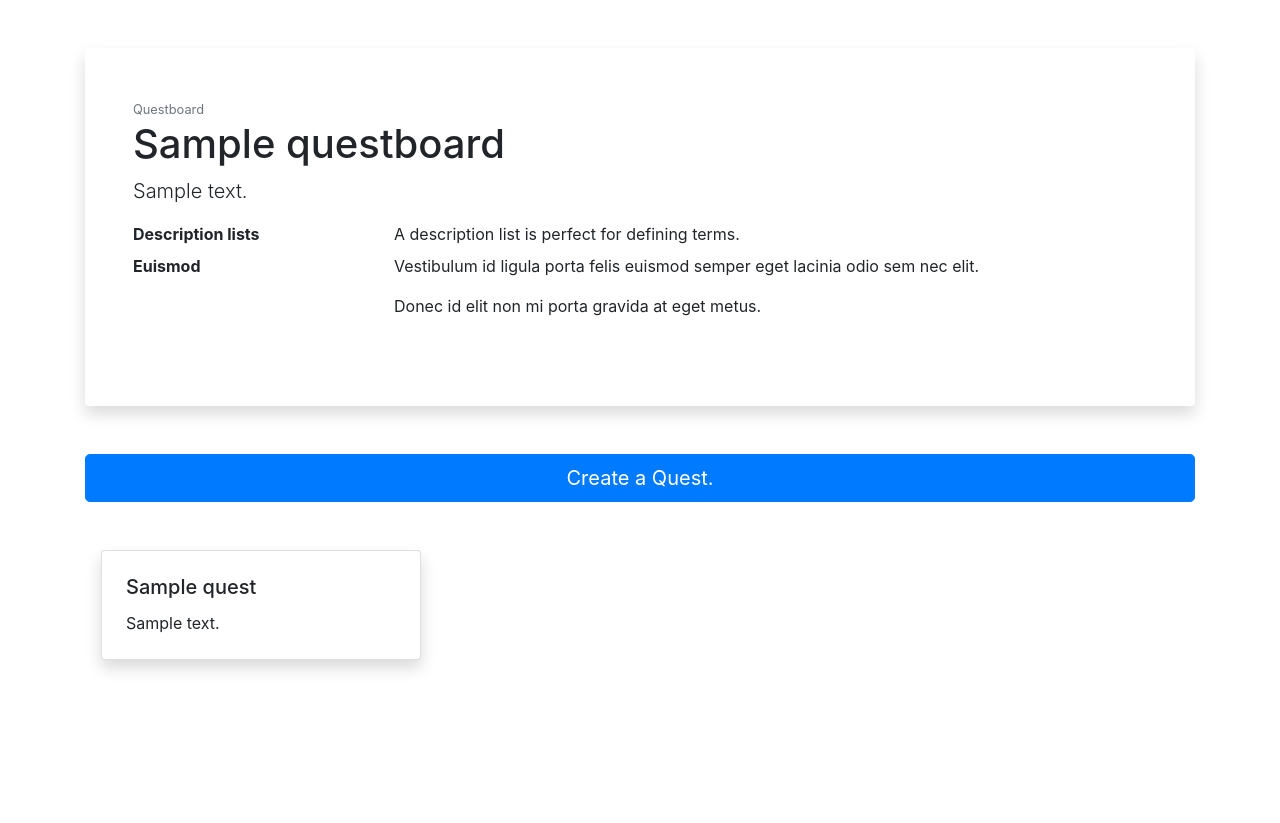
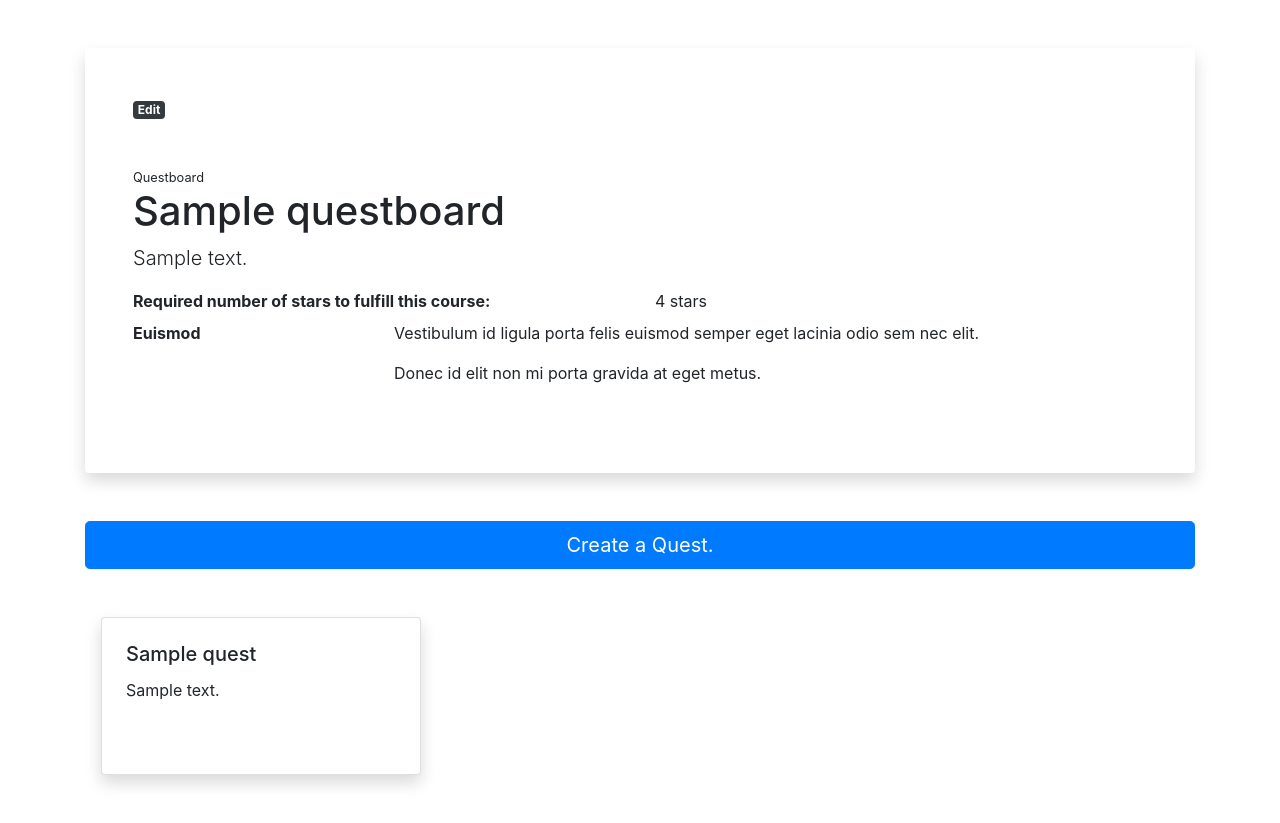
Before and after one commit to jaymdl/questboard, a Django app: page /questboard_detail/1 in a window 1280 px wide. Shown: the part 56-879 px from the top of the page. Before the commit the page ends 727 px from the top, so only its background shows below. Run offline with Django 3.2, Linux system fonts and the light colour scheme; a user stored in the database is signed in; tables that the repository leaves empty hold one stand-in row (values such as "Sample post"); some libraries are stand-ins or nearby versions.

Commit message:
Add edit function for Questboard instance

```diff
--- a/finalproject/urls.py
+++ b/finalproject/urls.py
@@ -30,5 +30,6 @@ urlpatterns = [
     path('add_member_one/<str:quest_pk>', qb_views.add_member_one, name='add_member_one'),
     path('add_member_two/<str:quest_pk>', qb_views.add_member_two, name='add_member_two'),
     path('add_member_three/<str:quest_pk>', qb_views.add_member_three, name='add_member_three'),
+    path('update_questboard/<str:pk>', qb_views.update_questboard, name='update_questboard'),
 
 ]
--- a/questboard/templates/questboard/questboard_detail.html
+++ b/questboard/templates/questboard/questboard_detail.html
@@ -2,14 +2,40 @@
 {% block content %}
 {% if request.user.is_authenticated %}
     <div class="shadow p-5 mb-5 bg-white rounded">
-        <small class="text-muted">Questboard</small>
+        {% if request.user == teacher %}
+        <div class="mb-5">
+            <a href="#" class="badge badge-dark" data-toggle="modal" data-target="#editQuestboardModal{{ questboard.pk }}">Edit</a>
+        </div>
+
+        <div class="modal fade" id="editQuestboardModal{{ questboard.pk }}" tabindex="-1" role="dialog" aria-labelledby="exampleModalCenterTitle" aria-hidden="true">
+              <div class="modal-dialog modal-dialog-centered" role="document">
+                <div class="modal-content">
+                  <div class="modal-header">
+                    <h5 class="modal-title" id="exampleModalLongTitle">Edit Item</h5>
+                    <button type="button" class="close" data-dismiss="modal" aria-label="Close">
+                      <span aria-hidden="true">&times;</span>
+                    </button>
+                  </div>
+                  <div class="modal-body">
+                    <form method='POST' action="{% url 'update_questboard' questboard.pk %}"> {% csrf_token %}
+                    {{ edit_questboard_form.as_p }}
+                    <input type='submit' class="btn btn-primary"" value='Update' />
+                    </form>
+                  </div>
+                  <div class="modal-footer">
+                  </div>
+                </div>
+              </div>
+        </div>
+        {% endif %}
+        <small class="d-flex self-align-center">Questboard </small>
         <h1 class="display-6">  {{ questboard.name }} </h1>
         <p class="lead">
               {{ questboard.description }}
         </p>
         <dl class="row">
-              <dt class="col-sm-3">Description lists</dt>
-              <dd class="col-sm-9">A description list is perfect for defining terms.</dd>
+              <dt class="col-sm-6">Required number of stars to fulfill this course: </dt>
+              <dd class="col-sm-6"> {{ questboard.required_stars }} stars</dd>
 
               <dt class="col-sm-3">Euismod</dt>
               <dd class="col-sm-9">
@@ -18,7 +44,7 @@
               </dd>
 
 
-            </dl>
+        </dl>
     </div>
     {% if request.user == teacher %}
     <div class="mb-5">
@@ -28,12 +54,13 @@
 
     <div class ="row mt-3">
     {% for quest in quests %}
-    <div class="col-lg-4 col-md-6 col-sm-12">
-        <div class="card shadow p-1 mx-3 mb-5 bg-white rounded" style="width: 20rem;">
+    <div class="col-lg-4 col-md-6 col-sm-12 mb-5">
+        <div class="card shadow p-1 mx-3 mb-5 bg-white rounded h-100" style="width: 20rem;">
               <div class="card-body">
                 <h5 class="card-title">{{ quest.name }}</h5>
                 <p class="card-text"> {{ quest.description }}</p>
               </div>
+
               {% if not quest.for_everyone %}
 
               <ul class="list-group list-group-flush">
--- a/questboard/views.py
+++ b/questboard/views.py
@@ -35,20 +35,39 @@ def create_questboard(request):
 
 
 @login_required(login_url='login')
+def update_questboard(request, pk):
+	questboard = get_object_or_404(Questboard, id=pk)
+	if request.method == 'POST':
+		form = CreateQuestboardForm(request.POST, instance=questboard)
+		if form.is_valid():
+			form.save()
+	return redirect('questboard_detail', pk)
+
+
+@login_required(login_url='login')
 def questboard_detail_view(request, pk):
 	questboard = get_object_or_404(Questboard, id=pk)
 	quests = Quest.objects.filter(questboard_id=questboard.id)
 	teacher = get_object_or_404(User, id=questboard.creator_id)
+
 	member_one_form = MemberOneForm()
 	member_two_form = MemberTwoForm()
 	member_three_form = MemberThreeForm()
+
+	# initial_data = {
+	# 		'name': questboard.name,
+	# 		'description': questboard.description
+	# 		'required_stars': questboard.required_stars
+	# 	}
+	edit_questboard_form = CreateQuestboardForm(instance=questboard)
 	context = {
 		'questboard': questboard,
 		'teacher': teacher,
 		'quests': quests,
 		'member_one_form': member_one_form,
 		'member_two_form': member_two_form,
-		'member_three_form': member_three_form
+		'member_three_form': member_three_form,
+		'edit_questboard_form': edit_questboard_form
 	}
 
 	return render(request, 'questboard/questboard_detail.html', context)
```
